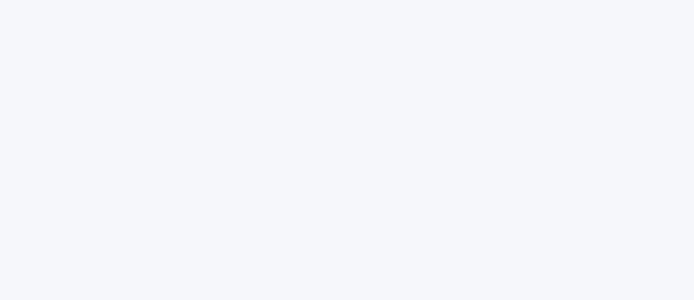
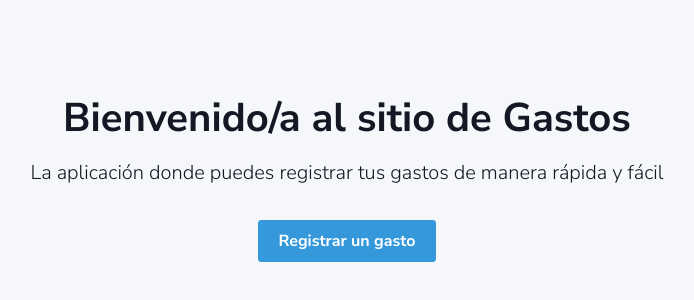
Before and after one commit to VelosoN97/CRUD-Gastos-Laravel-Angular-Frontend, an Angular app: page /inicio in a window 1280 px wide. Before the commit this address led to /. Shown: the part 190-490 px from the top of the page, without its empty margins (293-987 px from the left). Built offline with nearby package versions, Linux system fonts and the light colour scheme.

Commit message:
Commit 10 - Creación Componente Home y Asignación de dicho componente como vista principal

```diff
--- a/src/app/app-routing.module.ts
+++ b/src/app/app-routing.module.ts
@@ -2,11 +2,14 @@ import { NgModule } from '@angular/core';
 import { RouterModule, Routes } from '@angular/router';
 import { ExpenseListComponent } from './components/expense-list/expense-list.component';
 import { FormComponent } from './components/form/form.component';
+import { HomeComponent } from './components/home/home.component';
 
 const routes: Routes = [
+  { path: 'inicio', component: HomeComponent},
   { path: 'gastos', component: ExpenseListComponent },
   { path: 'gastos/nuevo', component: FormComponent},
-  { path: 'gastos/:id/editar', component: FormComponent}
+  { path: 'gastos/:id/editar', component: FormComponent},
+  { path: '', redirectTo: 'inicio', pathMatch: 'full' }
 ];
 
 @NgModule({
--- a/src/app/app.module.ts
+++ b/src/app/app.module.ts
@@ -7,12 +7,14 @@ import { AppRoutingModule } from './app-routing.module';
 import { AppComponent } from './app.component';
 import { ExpenseListComponent } from './components/expense-list/expense-list.component';
 import { FormComponent } from './components/form/form.component';
+import { HomeComponent } from './components/home/home.component';
 
 @NgModule({
   declarations: [
     AppComponent,
     ExpenseListComponent,
-    FormComponent
+    FormComponent,
+    HomeComponent
   ],
   imports: [
     BrowserModule,
--- /dev/null
+++ b/src/app/components/home/home.component.css
@@ -0,0 +1,3 @@
+section {
+    height: calc(100vh - 64px);
+}
--- /dev/null
+++ b/src/app/components/home/home.component.html
@@ -0,0 +1,5 @@
+<section class="d-flex align-items-center justify-content-center flex-column text-center">
+    <h1 class="fw-bold mb-3">Bienvenido/a al sitio de Gastos</h1>
+    <p class="lead">La aplicación donde puedes registrar tus gastos de manera rápida y fácil</p>
+    <a routerLink="/gastos/nuevo" class="btn btn-primary mt-3">Registrar un gasto</a>
+</section>
```
Also changed, not shown: src/app/components/home/home.component.ts (added, +10 -0 lines), 1 other file (tests, documents, lock files or other folders).
